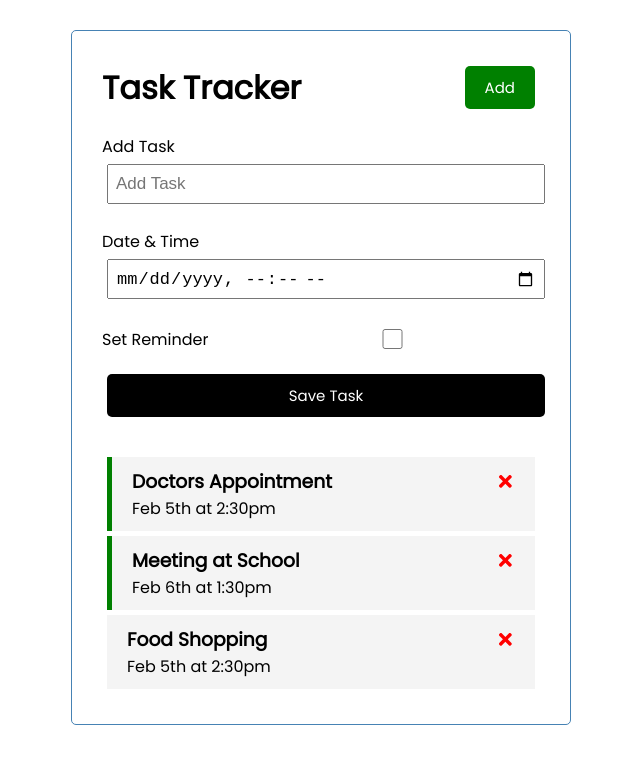
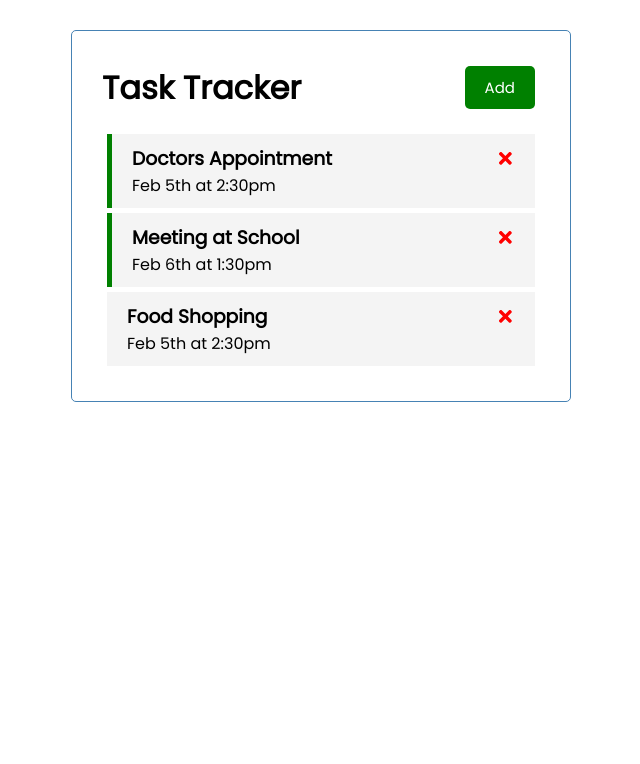
Before and after one commit to oluvercetti/react-task-tracker, a React (Create React App) app: page / in a window 1280 px wide. Shown: the top 764 px of the page, without its empty margins (319-959 px from the left). Built offline with nearby package versions, Linux system fonts and the light colour scheme; data requests are answered from the project's data file.

Commit message:
added json server

```diff
--- /dev/null
+++ b/db.json
@@ -0,0 +1,22 @@
+{
+  "tasks": [
+    {
+      "id": 1,
+      "text": "Doctors Appointment",
+      "day": "Feb 5th at 2:30pm",
+      "reminder": true
+    },
+    {
+      "id": 2,
+      "text": "Meeting at School",
+      "day": "Feb 6th at 1:30pm",
+      "reminder": true
+    },
+    {
+      "id": 3,
+      "text": "Food Shopping",
+      "day": "Feb 5th at 2:30pm",
+      "reminder": false
+    }
+  ]
+}
--- a/package.json
+++ b/package.json
@@ -6,6 +6,7 @@
     "@testing-library/jest-dom": "^5.14.1",
     "@testing-library/react": "^11.2.7",
     "@testing-library/user-event": "^12.8.3",
+    "json-server": "^0.17.0",
     "react": "^17.0.2",
     "react-dom": "^17.0.2",
     "react-icons": "^4.2.0",
@@ -16,7 +17,8 @@
     "start": "react-scripts start",
     "build": "react-scripts build",
     "test": "react-scripts test",
-    "eject": "react-scripts eject"
+    "eject": "react-scripts eject",
+    "server": "json-server --watch db.json --port 5000"
   },
   "eslintConfig": {
     "extends": [
--- a/src/App.js
+++ b/src/App.js
@@ -1,30 +1,27 @@
-import { useState } from "react";
+import { useState, useEffect } from "react";
 import Header from "./components/Header";
 import Tasks from "./components/Tasks";
 import AddTask from "./components/AddTask";
 
-function App() {
+const App = () => {
+  const [showAddTask, setShowAddTask] =  useState(false)
   const [tasks, setTasks] = useState([
-    {
-      id: 1,
-      text: 'Doctors Appointment',
-      day: 'Feb 5th at 2:30pm',
-      reminder: true,
-    },
-    {
-      id: 2,
-      text: 'Meeting at School',
-      day: 'Feb 6th at 1:30pm',
-      reminder: true,
-    },
-    {
-      id: 3,
-      text: 'Food Shopping',
-      day: 'Feb 5th at 2:30pm',
-      reminder: false,
+
+  ])
+  useEffect(() => {
+    const getTasks = async () => {
+      const tasksFromServer = await fetchTasks()
+      setTasks(tasksFromServer)
     }
-  ])
+    getTasks()
+  }, [])
+  //Fetch tasks
+  const fetchTasks = async () => {
+    const res = await fetch('http://localhost:5000/tasks')
+    const data = await res.json()
 
+    return data
+  }
   //Add Task
   const addTask = (task) => {
     const id = Math.floor(Math.random() * 10000) + 1
@@ -49,8 +46,8 @@
 
   return (
     <div className="container">
-      <Header />
-      <AddTask onAdd={addTask}/>
+      <Header onAdd={() => setShowAddTask(!showAddTask)} showAdd={showAddTask} />
+      {showAddTask && <AddTask onAdd={addTask}/>}
       {tasks.length > 0 ? (<Tasks tasks={tasks} onDelete={deleteTask} onToggle={toggleReminder}/>) : ('No Tasks To Show')}
     </div>
   );
--- a/src/components/Header.js
+++ b/src/components/Header.js
@@ -1,11 +1,10 @@
 import PropTypes from 'prop-types'
 import Button from './Button'
-const Header = ({ title }) => {
-    const onClick = () => console.log('click')
+const Header = ({ title, onAdd, showAdd }) => {
     return (
         <header className='header'>
             <h1>{ title }</h1>
-            <Button color='green' text='Add' onClick={onClick}/>
+            <Button color={showAdd ? 'red' : 'green'}  text={showAdd ? 'Close' : 'Add'} onClick={onAdd}/>
         </header>
     )
 }
```
Also changed, not shown: 1 other file (tests, documents, lock files or other folders).
